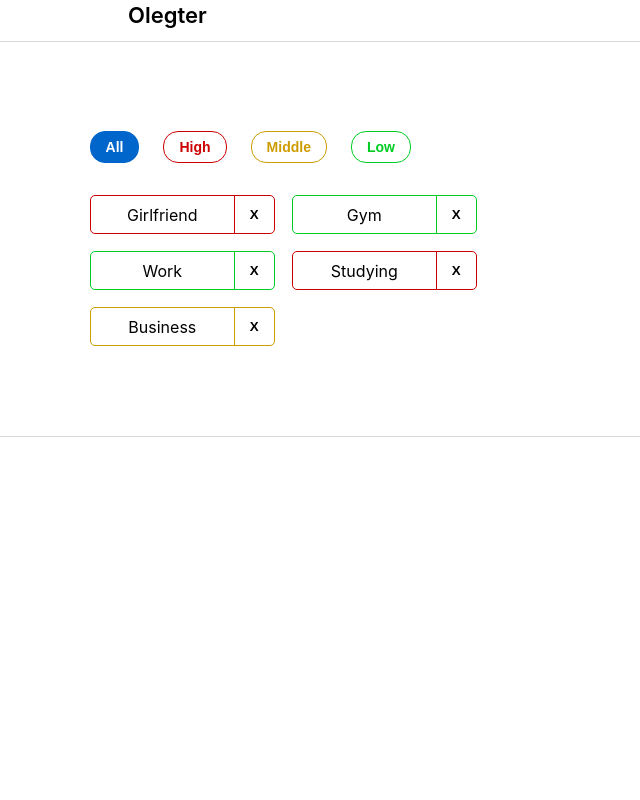
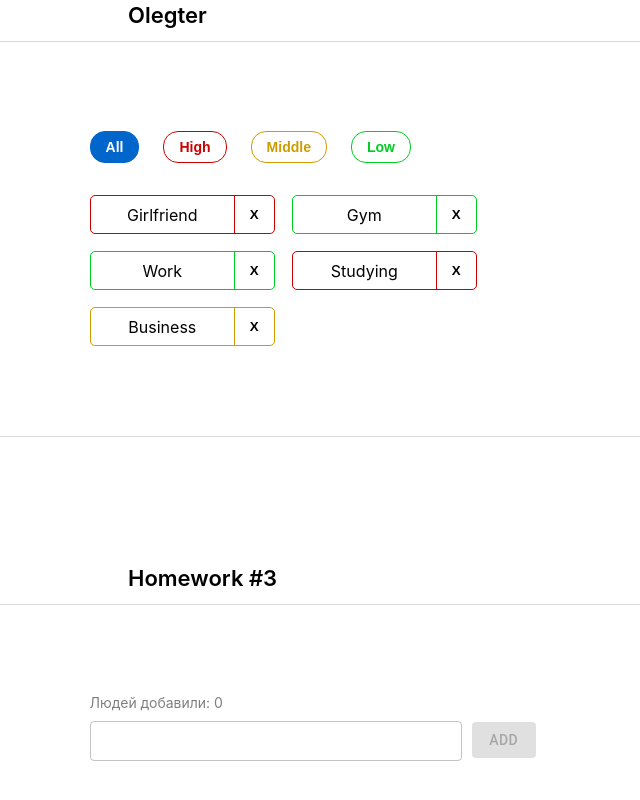
Before and after one commit to MacTracher/hws2-master, a React (Create React App) app: page / in a window 1280 px wide. Shown: the part 777-1577 px from the top of the page, without its empty margins (0-640 px from the left). Before the commit the page ends 1406 px from the top, so only its background shows below. Built offline with nearby package versions, Linux system fonts and the light colour scheme.

Commit message:
that was hard

```diff
--- a/src/s1-main/App.tsx
+++ b/src/s1-main/App.tsx
@@ -2,6 +2,7 @@ import React from 'react'
 import s from './App.module.css'
 import HW1 from '../s2-homeworks/hw01/HW1'
 import HW2 from "../s2-homeworks/hw02/HW2";
+import HW3 from "../s2-homeworks/hw03/HW3";
 
 function App() {
     return (
@@ -9,7 +10,7 @@ function App() {
             <HW1/>
             {/*раскомментировать по ходу выполнения*/}
             <HW2/>
-            {/*<HW3/>*/}
+            <HW3/>
             {/*<HW4/>*/}
 
             {/*при выполнении дз 5 и более - закомментировать здесь дз 1-4, так как они есть внутри дз 5*/}
--- a/src/s2-homeworks/hw03/Greeting.module.css
+++ b/src/s2-homeworks/hw03/Greeting.module.css
@@ -2,21 +2,39 @@
 }
 
 .inputAndButtonContainer {
+    display: flex;
+
+
 }
 
 .error {
+    color: red;
+
+
 }
 
+
 .input {
+
+
+    width: 372px;
+
+
 }
 
 .input:focus {
 }
 
 .errorInput {
+    width: 372px;
+    border-color: red;
+
 }
 
+
+
 .button {
+
 }
 
 .button:focus {
@@ -29,6 +47,9 @@
 }
 
 .text {
+    font-size: 14px;
+    font-weight: 400;
+    opacity: 50%;
 }
 
 .greeting {
--- a/src/s2-homeworks/hw03/Greeting.tsx
+++ b/src/s2-homeworks/hw03/Greeting.tsx
@@ -1,15 +1,17 @@
 import React, {ChangeEvent, KeyboardEvent} from 'react'
 import s from './Greeting.module.css'
+import Button from '@mui/material/Button';
+import TextField from '@mui/material/TextField';
 
 type GreetingPropsType = {
-    name: any // need to fix any
-    setNameCallback: any // need to fix any
-    addUser: any // need to fix any
-    onBlur: any // need to fix any
-    onEnter: any // need to fix any
-    error: any // need to fix any
-    totalUsers: any // need to fix any
-    lastUserName?: any // need to fix any
+    name: string // need to fix any
+    setNameCallback: (e: ChangeEvent<HTMLInputElement>) => void // need to fix any
+    addUser: () => void // need to fix any
+    onBlur: () => void // need to fix any
+    onEnter: (e: KeyboardEvent<HTMLInputElement>) => void // need to fix any
+    error: string // need to fix any
+    totalUsers: number // need to fix any
+    lastUserName?: string // need to fix any
 }
 
 // презентационная компонента (для верстальщика)
@@ -25,7 +27,7 @@ const Greeting: React.FC<GreetingPropsType> = (
         lastUserName,
     } // деструктуризация пропсов
 ) => {
-    const inputClass = s.errorInput // need to fix with (?:)
+    const inputClass = error ? s.errorInput : s.input // need to fix with (?:)
 
     return (
         <div id={'hw3-form'} className={s.greetingForm}>
@@ -38,30 +40,30 @@ const Greeting: React.FC<GreetingPropsType> = (
 
             <div className={s.inputAndButtonContainer}>
                 <div>
-                    <input
-                        id={'hw3-input'}
+                    <TextField
+                        style={{margin:'10px 10px 10px 0'}}
                         value={name}
                         onChange={setNameCallback}
                         className={inputClass}
                         onKeyDown={onEnter}
                         onBlur={onBlur}
+                        size={'small'}
+                        id="outlined-basic"
+                        label="" variant="outlined"
                     />
-                    <div id={'hw3-error'} className={s.error}>
+                    <div  id={'hw3-error'} className={s.error}>
                         {error}
                     </div>
                 </div>
 
-                <button
-                    id={'hw3-button'}
-                    onClick={addUser}
-                    className={s.button}
-                    disabled={!name.trim()}
-                >
-                    add
-                </button>
+                <Button id={'hw3-button'}
+                        onClick={addUser}
+                        style={{height: '36px', marginTop:'11px'}}
+                        className={s.button}
+                        disabled={!name.trim()} variant="contained">add</Button>
             </div>
 
-            {lastUserName && (
+            {!error && lastUserName && (
                 <div className={s.greeting}>
                     Привет <span id={'hw3-last-user'}>{lastUserName}</span>!
                 </div>
--- a/src/s2-homeworks/hw03/GreetingContainer.tsx
+++ b/src/s2-homeworks/hw03/GreetingContainer.tsx
@@ -3,18 +3,36 @@ import Greeting from './Greeting'
 import { UserType } from './HW3'
 
 type GreetingContainerPropsType = {
-    users: any // need to fix any
-    addUserCallback: any // need to fix any
+    users: UserType[] // need to fix any
+    addUserCallback: (name:string)=>void // need to fix any
 }
 
-export const pureAddUser = (name: any, setError: any, setName: any, addUserCallback: any) => {
+export const pureAddUser = (name: string, setError: any, setName: any, addUserCallback: any) => {
+
+   if(name.trim().length !== 0){
+       addUserCallback(name)
+       setName('')
+
+   }
+    else{
+       setError('Ошибка! Введите имя!')
+   }
+
     // если имя пустое - показать ошибку, иначе - добавить юзера и очистить инпут
 }
 
-export const pureOnBlur = (name: any, setError: any) => { // если имя пустое - показать ошибку
+export const pureOnBlur = (name: string, setError: any) => { // если имя пустое - показать ошибку
+
+    if (name.trim().length === 0) {
+        setError('Ошибка! Введите имя!')
+    }
+
 }
 
 export const pureOnEnter = (e: any, addUser: any) => { // если нажата кнопка Enter - добавить
+    if(e.key === 'Enter') {
+        addUser()
+    }
 }
 
 // более простой и понятный для новичков
@@ -26,11 +44,11 @@ const GreetingContainer: React.FC<GreetingContainerPropsType> = ({
     addUserCallback,
 }) => {
     // деструктуризация пропсов
-    const [name, setName] = useState<any>('') // need to fix any
-    const [error, setError] = useState<any>('') // need to fix any
+    const [name, setName] = useState<string>('') // need to fix any
+    const [error, setError] = useState<string>('') // need to fix any
 
-    const setNameCallback = (e: any) => { // need to fix any
-        setName('some name') // need to fix
+    const setNameCallback = (e: ChangeEvent<HTMLInputElement>) => { // need to fix any
+        setName(e.currentTarget.value) // need to fix
 
         error && setError('')
     }
@@ -46,8 +64,8 @@ const GreetingContainer: React.FC<GreetingContainerPropsType> = ({
         pureOnEnter(e, addUser)
     }
 
-    const totalUsers = 0 // need to fix
-    const lastUserName = 'some name' // need to fix
+    const totalUsers = users.length // need to fix
+    const lastUserName = users.length > 0 ? users[users.length-1].name : '' // need to fix
 
     return (
         <Greeting
--- a/src/s2-homeworks/hw03/HW3.tsx
+++ b/src/s2-homeworks/hw03/HW3.tsx
@@ -19,20 +19,23 @@ import GreetingContainer from './GreetingContainer'
 
 // types
 export type UserType = {
-    _id: any // need to fix any
-    name: any // need to fix any
+    _id: string // need to fix any
+    name: string // need to fix any
 }
 
-export const pureAddUserCallback = (name: any, setUsers: any, users: any) => { // need to fix any
+export const pureAddUserCallback = (name: string, setUsers: any, users: any) => { // need to fix any
     const user = { // need to fix
+        name:name,
+        _id:v1()
+
     }
     setUsers([...users, user])
 }
 
 const HW3 = () => {
-    const [users, setUsers] = useState<any>([]) // need to fix any
+    const [users, setUsers] = useState<UserType[]>([]) // need to fix any
 
-    const addUserCallback = (name: any) => { // need to fix any
+    const addUserCallback = (name: string) => { // need to fix any
         pureAddUserCallback(name, setUsers, users)
     }
 
```
Also changed, not shown: package.json (+5 -4 lines), 1 other file (tests, documents, lock files or other folders).
